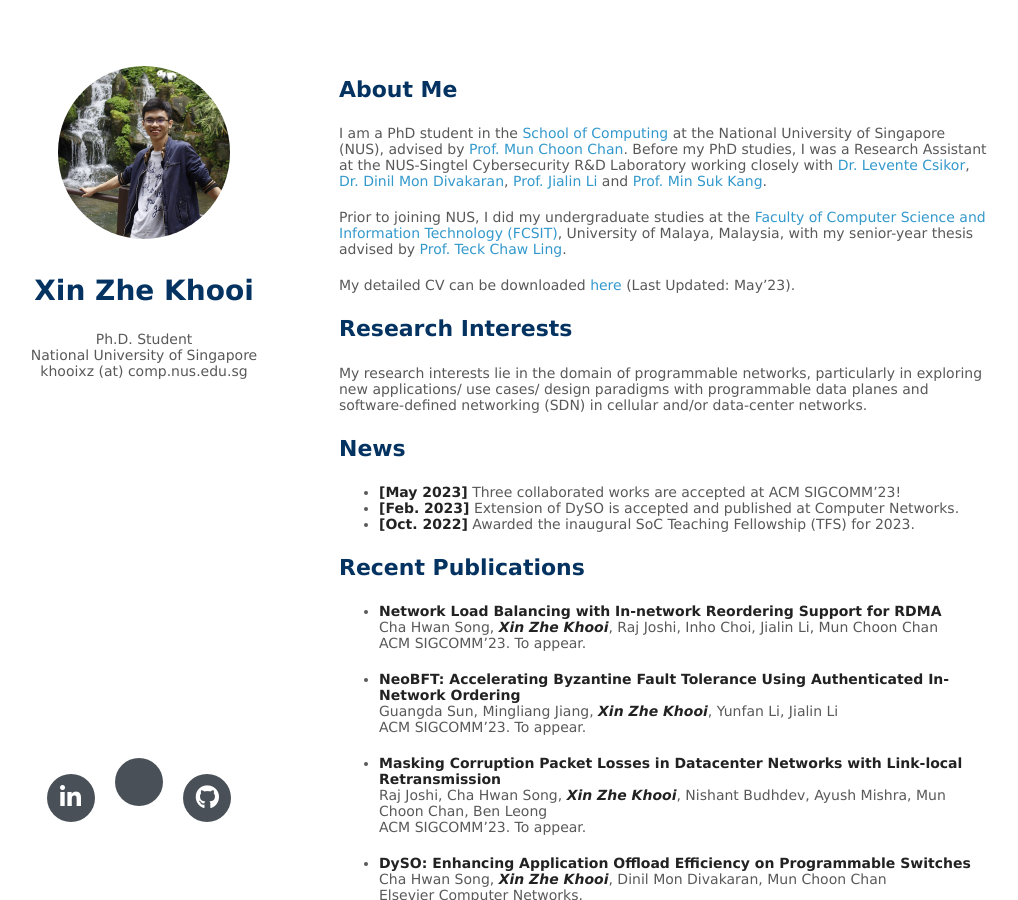
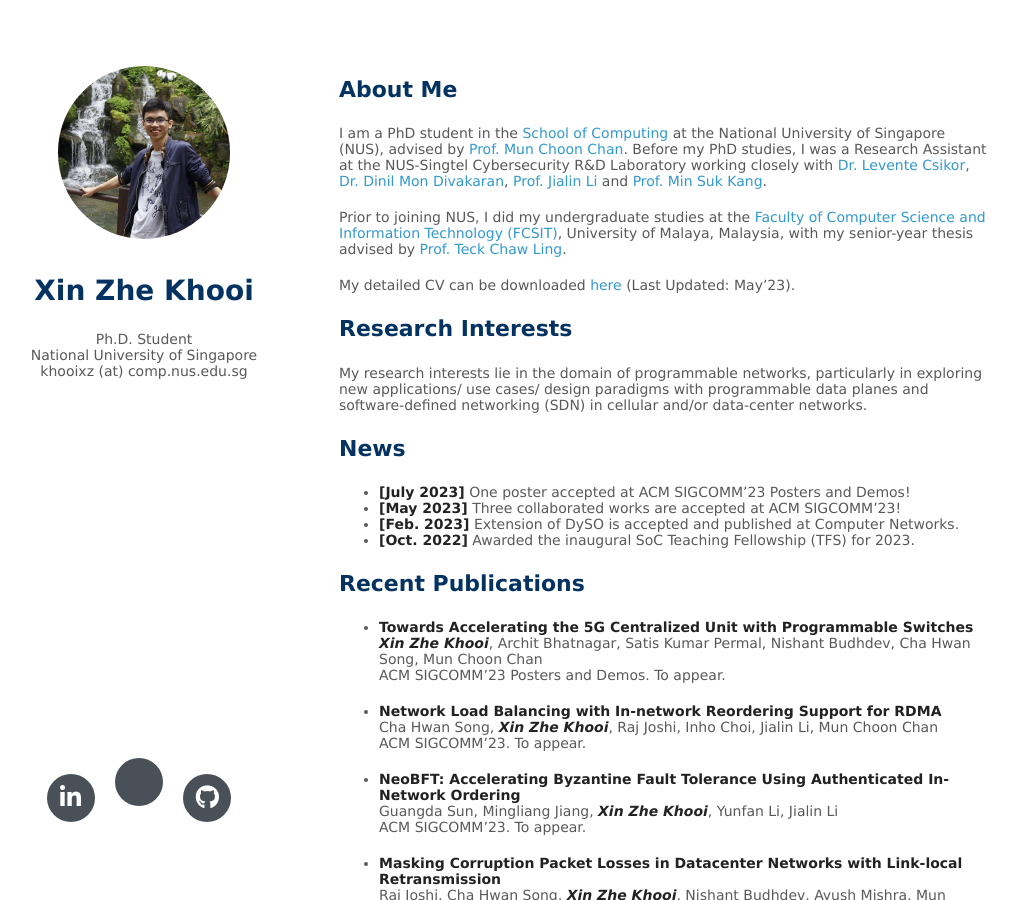
Before and after one commit to khooi8913/khooi8913.github.io, a Jekyll site: the page built from index.md, in a window 1280 px wide and 900 px high. Shown: the whole window, without its empty margins (131-1149 px from the left). Built offline with Jekyll 4.4.1, drawn with Linux system fonts in a browser that asks for light colours; nearby versions of some CDN libraries; a style sheet for code colours, icons or effects is not loaded; our own code applies the rules of GitHub Pages for plain Markdown files.

Commit message:
added sigcomm poster

```diff
--- a/index.md
+++ b/index.md
@@ -18,6 +18,7 @@ My research interests lie in the domain of programmable networks, particularly i
 
 ## News
 
+- **[July 2023]** One poster accepted at ACM SIGCOMM'23 Posters and Demos!
 - **[May 2023]** Three collaborated works are accepted at ACM SIGCOMM'23!
 - **[Feb. 2023]** Extension of DySO is accepted and published at Computer Networks.
 - **[Oct. 2022]** Awarded the inaugural SoC Teaching Fellowship (TFS) for 2023.
@@ -25,6 +26,13 @@ My research interests lie in the domain of programmable networks, particularly i
 ## Recent Publications
 
 <!-- My full list of publications can be found [here](https://dblp.org/pid/155/4219.html). -->
+
+- **Towards Accelerating the 5G Centralized Unit with Programmable Switches**
+  <br>
+  _**Xin Zhe Khooi**_, Archit Bhatnagar, Satis Kumar Permal, Nishant Budhdev, Cha Hwan Song, Mun Choon Chan
+  <br>
+  ACM SIGCOMM'23 Posters and Demos. To appear.
+  <br>
 
 - **Network Load Balancing with In-network Reordering Support for RDMA**
   <br>
```
